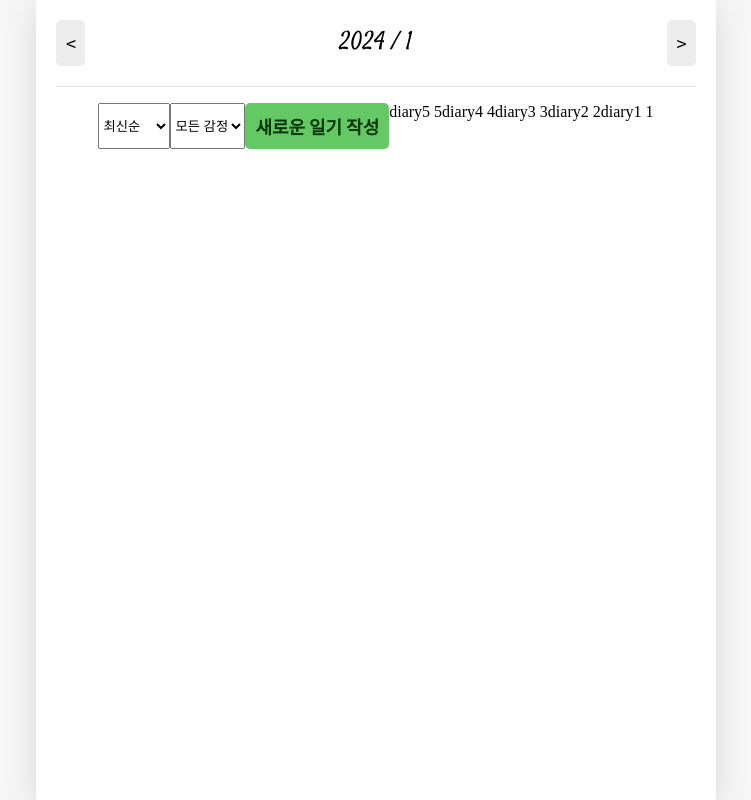
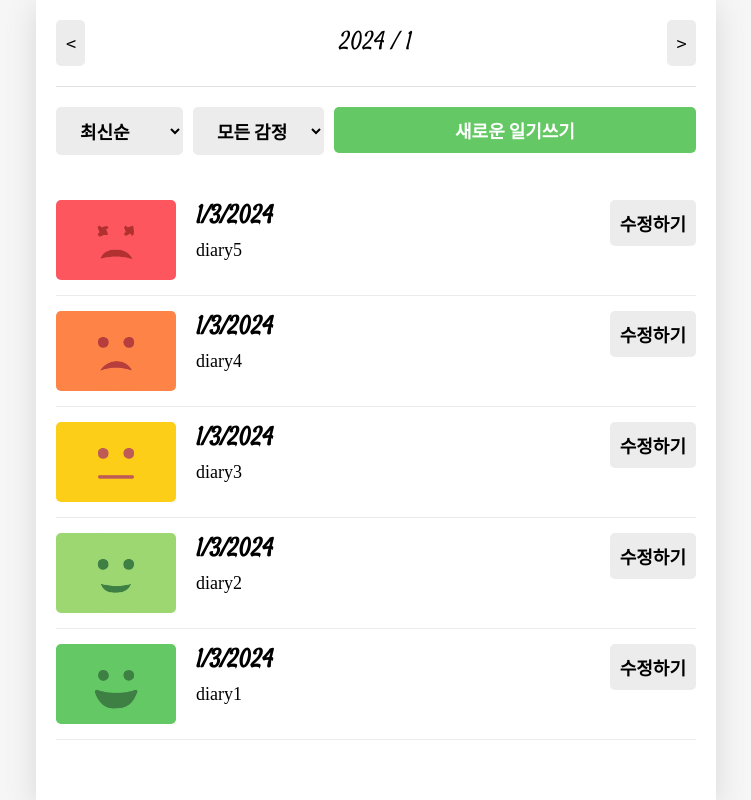
Before and after one commit to daaraam/emotionDiary, a React (Create React App) app: page / in a window 1280 px wide. Shown: the whole page, without its empty margins (264-1015 px from the left). Built offline with nearby package versions, Linux system fonts and the light colour scheme; the HTML template or start-up script is replaced by a standard one.

Commit message:
feat: DiaryItem, DiaryList 세부구현

```diff
--- a/src/App.css
+++ b/src/App.css
@@ -11,6 +11,7 @@ body {
   font-family: 'Noto Sans KR', sans-serif;
   font-family: 'Satisfy', cursive;
   font-family: 'Noto Serif KR', serif;
+  font-family: 'Noto Sans KR', serif;
 }
 
 
@@ -50,8 +51,9 @@ body {
   font-size: 18px;
   white-space: nowrap;
   /* 버튼 안의 글이 두줄이 되지 않게 */
+
   font-family: 'Noto Sans KR', serif;
-  font-weight: 900;
+  font-weight: 600;
 
 }
 
@@ -62,7 +64,7 @@ body {
 
 .MyButton_positive {
   background-color: #64c964;
-  color: rgb(5, 53, 5);
+  color: rgb(255, 255, 255);
 
 }
 
@@ -71,3 +73,101 @@ body {
   color: rgb(255, 255, 255);
 
 }
+
+/* DiaryList */
+
+.DiaryList .menu_wrapper {
+  margin-top: 20px;
+  margin-bottom: 30px;
+
+  display: flex;
+  justify-content: space-between;
+}
+
+.DiaryList .menu_wrapper .right_col {
+  flex-grow: 1;
+}
+
+.DiaryList .menu_wrapper .right_col button {
+  width: 100%;
+}
+
+.DiaryList .ControlMenu {
+  margin-right: 10px;
+  border: none;
+  border-radius: 5px;
+  background-color: #ececec;
+
+  padding-top: 10px;
+  padding-bottom: 10px;
+  padding-left: 20px;
+  padding-right: 20px;
+
+  cursor: pointer;
+  font-size: 18px;
+  font-family: 'Noto Sans KR', serif;
+  font-weight: 600;
+}
+
+/* DiaryItem */
+
+.DiaryItem {
+  padding: 15px 0px 15px 0px;
+  border-bottom: 1px solid #ececec;
+  display: flex;
+  justify-content: space-between;
+}
+
+.DiaryItem .emotion_img_wrapper {
+  cursor: pointer;
+  min-width: 120px;
+  height: 80px;
+  border-radius: 5px;
+  display: flex;
+  justify-content: center;
+}
+
+.DiaryItem .emotion_img_wrapper_1 {
+  background-color: #64c964;
+}
+
+.DiaryItem .emotion_img_wrapper_2 {
+  background-color: #9dd772;
+}
+
+.DiaryItem .emotion_img_wrapper_3 {
+  background-color: #fdce17;
+}
+
+.DiaryItem .emotion_img_wrapper_4 {
+  background-color: #fd8446;
+}
+
+.DiaryItem .emotion_img_wrapper_5 {
+  background-color: #fd565f;
+}
+
+.info_wrapper {
+  flex-grow: 1;
+  margin-left: 20px;
+  cursor: pointer;
+}
+
+.diary_date {
+  font-weight: bold;
+  font-size: 25px;
+  margin-bottom: 5px;
+  font-family: 'Satisfy', cursive;
+
+}
+
+.diary_content_preview {
+  font-size: 18px;
+  font-family: 'Noto Serif KR', serif;
+
+}
+
+.DiaryItem .btn_wrap {
+  min-width: 70px;
+
+}
--- /dev/null
+++ b/src/Components/DiaryItem.js
@@ -0,0 +1,33 @@
+import React from 'react';
+import { useNavigate } from 'react-router-dom';
+import MyButton from './MyButton';
+
+function DiaryItem({ id, emotion, content, date }) {
+	const navigate = useNavigate();
+	const goDetail = () => {
+		navigate(`/diary/${id}`);
+	};
+	const goEdit = () => {
+		navigate(`/edit/${id}`);
+	};
+
+	const strDate = new Date(parseInt(date)).toLocaleDateString();
+	return (
+		<div className="DiaryItem">
+			<div className={['emotion_img_wrapper', `emotion_img_wrapper_${emotion}`].join(' ')}>
+				<img src={process.env.PUBLIC_URL + `/assets/emotion${emotion}.png`} />
+			</div>
+			<div className="info_wrapper">
+				<div className="diary_date"> {strDate}</div>
+				<div className="diary_content_preview" onClick={goDetail}>
+					{content.slice(0, 25)}
+				</div>
+			</div>
+			<div className="btn_wrap">
+				<MyButton onClick={goEdit} text={'수정하기'} />
+			</div>
+		</div>
+	);
+}
+
+export default DiaryItem;
--- a/src/Components/DiaryList.js
+++ b/src/Components/DiaryList.js
@@ -1,6 +1,6 @@
 import React, { useState } from 'react';
 import { useNavigate } from 'react-router-dom';
-import styled from 'styled-components';
+import DiaryItem from './DiaryItem';
 import MyButton from './MyButton';
 const sortOptionList = [
 	{
@@ -29,7 +29,7 @@ const sortEmotionList = [
 ];
 const ControlMenu = ({ value, onChange, optionList }) => {
 	return (
-		<select value={value} onChange={e => onChange(e.target.value)}>
+		<select className="ControlMenu" value={value} onChange={e => onChange(e.target.value)}>
 			{optionList.map((item, index) => (
 				<option key={index} value={item.value}>
 					{item.name}
@@ -71,46 +71,29 @@ export default function DiaryList({ diaryList }) {
 	console.log(parseInt(one) - parseInt(two));
 
 	return (
-		<DiaryListContainer>
-			<MenuWrapper>
-				<LeftCol>
+		<div className="DiaryList">
+			<div className="menu_wrapper">
+				<div className="left_col">
 					<ControlMenu value={sortType} optionList={sortOptionList} onChange={setSortType} />
 					<ControlMenu value={filter} optionList={sortEmotionList} onChange={setFilter} />
-				</LeftCol>
-				<RightCol>
+				</div>
+
+				<div className="right_col">
 					<MyButton
-						text={'새로운 일기 작성'}
+						text={'새로운 일기쓰기'}
 						type={'positive'}
 						onClick={() => {
 							negative('/new');
 						}}
 					/>
-				</RightCol>
-				{getProcessedDiaryList().map(item => (
-					<div key={item.id}>
-						{item.content} {item.emotion}
-					</div>
-				))}
-			</MenuWrapper>
-		</DiaryListContainer>
+				</div>
+			</div>
+
+			{getProcessedDiaryList().map(item => (
+				<DiaryItem key={item.id} {...item}></DiaryItem>
+			))}
+		</div>
 	);
 }
 
 // getProcessedDiaryList을 화면에 뿌려주고 있는데 이건 sortedList를 리턴하는 함수고, sortedList는 filteredList를 compare로 sort한 값이니까 f-c-s-g 순.
-
-const DiaryListContainer = styled.div`
-	padding: 1rem;
-`;
-
-const MenuWrapper = styled.div`
-	display: flex;
-	justify-content: center;
-`;
-const LeftCol = styled.div`
-	display: flex;
-	justify-content: start;
-`;
-const RightCol = styled.div`
-	display: flex;
-	justify-content: end;
-`;
```
